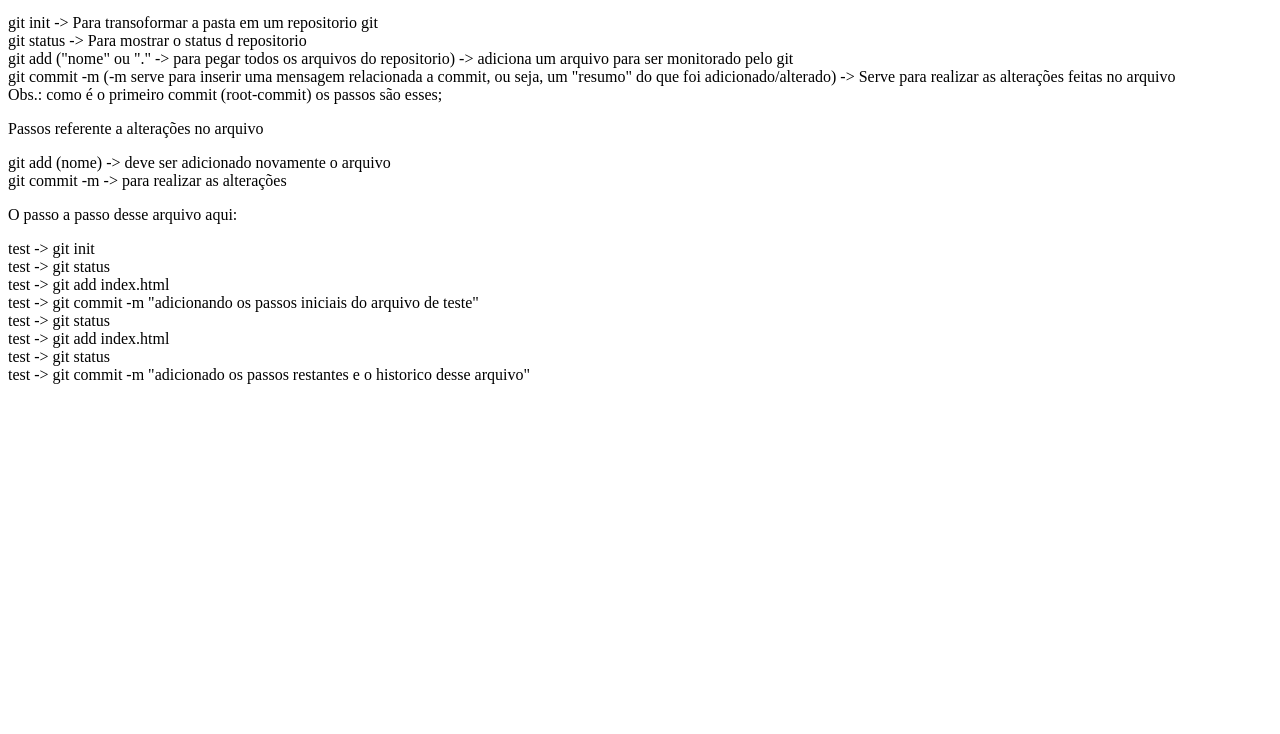
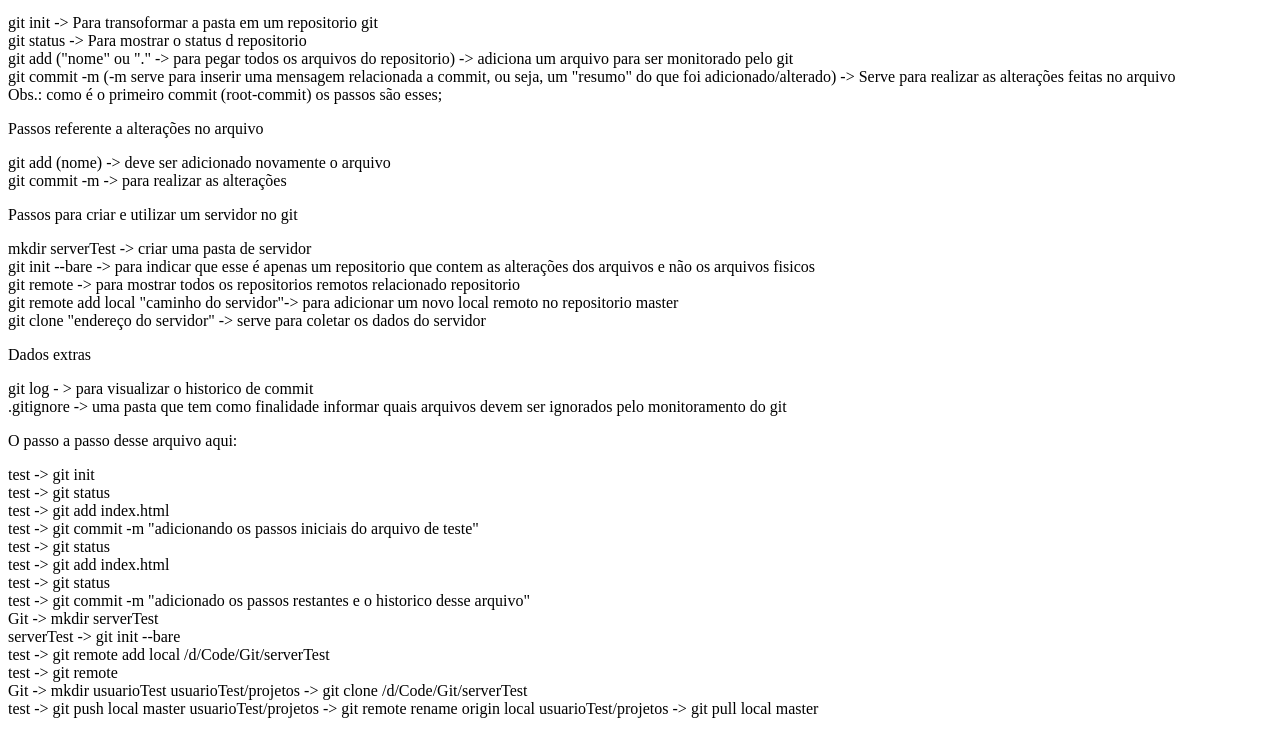
Before and after one commit to Vicsouza/Test2, a plain HTML site: page index.html in a window 1280 px wide. Shown: the part 100-834 px from the top of the page. Before the commit the page ends 800 px from the top, so only its background shows below. Drawn offline with Linux system fonts and the light colour scheme.

Commit message:
adicinado novos passo

```diff
--- a/index.html
+++ b/index.html
@@ -1,19 +1,23 @@
 <!DOCTYPE html>
 <html lang="en">
+
 <head>
     <meta charset="UTF-8">
     <meta http-equiv="X-UA-Compatible" content="IE=edge">
     <meta name="viewport" content="width=device-width, initial-scale=1.0">
     <title>Test do Git</title>
 </head>
+
 <body>
     <h1>Testando as configurações do Git</h1>
     <span>Passos root-commit:</span>
     <p>
         git init -> Para transoformar a pasta em um repositorio git<br>
         git status -> Para mostrar o status d repositorio<br>
-        git add ("nome" ou "." -> para pegar todos os arquivos do repositorio) -> adiciona um arquivo para ser monitorado pelo git <br>
-        git commit -m (-m serve para inserir uma mensagem relacionada a commit, ou seja, um "resumo" do que foi adicionado/alterado) -> Serve para realizar as alterações feitas no arquivo<br>
+        git add ("nome" ou "." -> para pegar todos os arquivos do repositorio) -> adiciona um arquivo para ser
+        monitorado pelo git <br>
+        git commit -m (-m serve para inserir uma mensagem relacionada a commit, ou seja, um "resumo" do que foi
+        adicionado/alterado) -> Serve para realizar as alterações feitas no arquivo<br>
         Obs.: como é o primeiro commit (root-commit) os passos são esses;
     </p>
     <span>Passos referente a alterações no arquivo</span>
@@ -21,6 +25,23 @@
         git add (nome) -> deve ser adicionado novamente o arquivo<br>
         git commit -m -> para realizar as alterações
     </p>
+
+    <span>Passos para criar e utilizar um servidor no git</span>
+    <p>
+        mkdir serverTest -> criar uma pasta de servidor<br>
+        git init --bare -> para indicar que esse é apenas um repositorio que contem as alterações dos arquivos e não os arquivos fisicos<br>
+        git remote -> para mostrar todos os repositorios remotos relacionado repositorio<br>
+        git remote add local "caminho do servidor"-> para adicionar um novo local remoto no repositorio master<br>
+        git clone "endereço do servidor" -> serve para coletar os dados do servidor
+    </p>
+
+    <span>Dados extras</span>
+    <p>
+        git log - > para visualizar o historico de commit<br>
+        .gitignore -> uma pasta que tem como finalidade informar quais arquivos devem ser ignorados pelo monitoramento
+        do git
+    </p>
+
 
     <span>O passo a passo desse arquivo aqui:</span>
     <p>
@@ -32,6 +53,18 @@
         test -> git add index.html <br>
         test -> git status <br>
         test -> git commit -m "adicionado os passos restantes e o historico desse arquivo" <br>
+        <!--vamos deixar essa parte para depois e focar no passos utilizados para criar um servidor-->
+        Git -> mkdir serverTest <br>
+        serverTest -> git init --bare <br>
+        test -> git remote add local /d/Code/Git/serverTest <br>
+        test -> git remote <br>
+        Git -> mkdir usuarioTest
+        usuarioTest/projetos -> git clone /d/Code/Git/serverTest <br>
+        test -> git push local master
+        usuarioTest/projetos -> git remote rename origin local
+        usuarioTest/projetos -> git pull local master
+
     </p>
 </body>
+
 </html>
```
